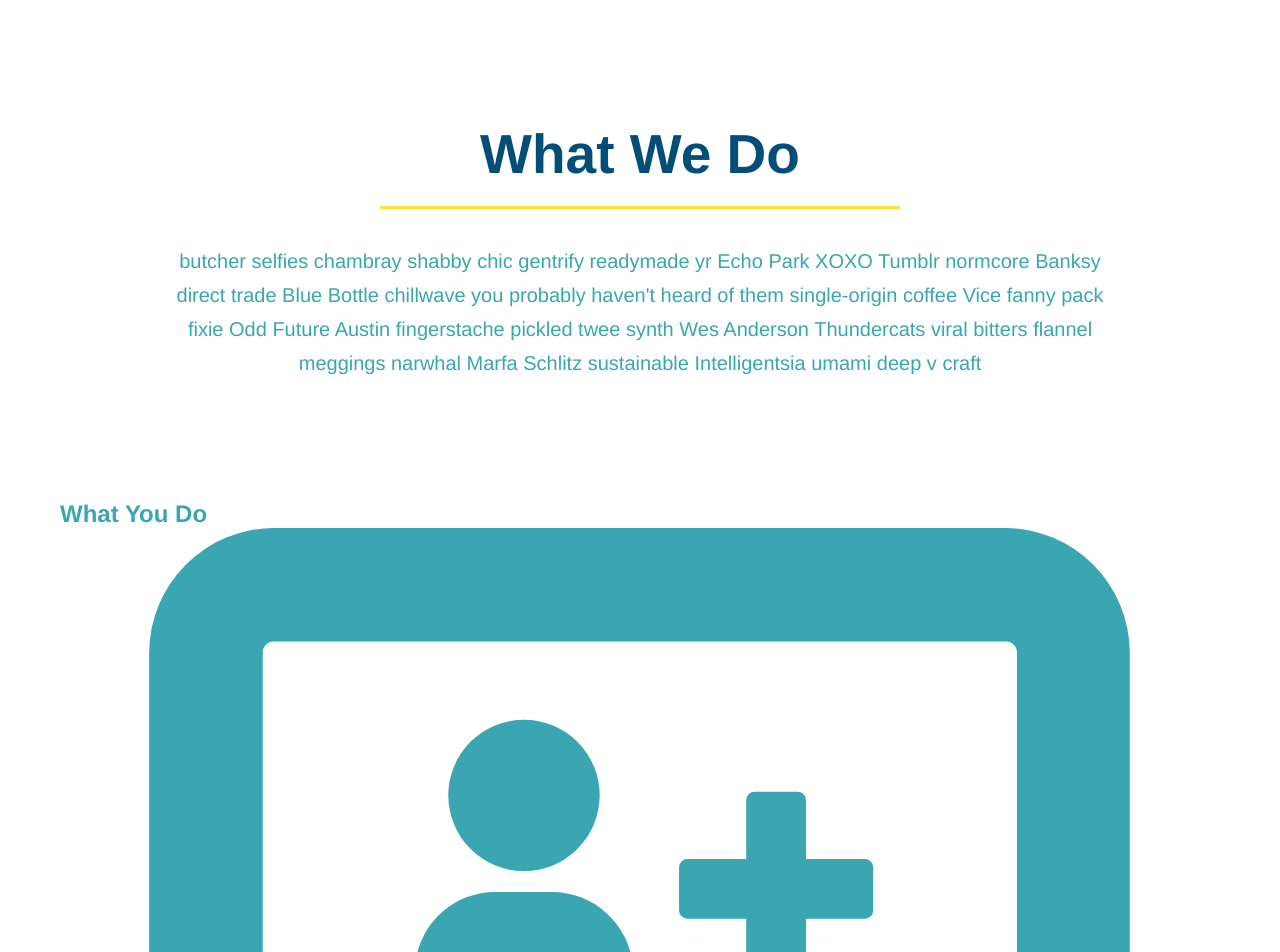
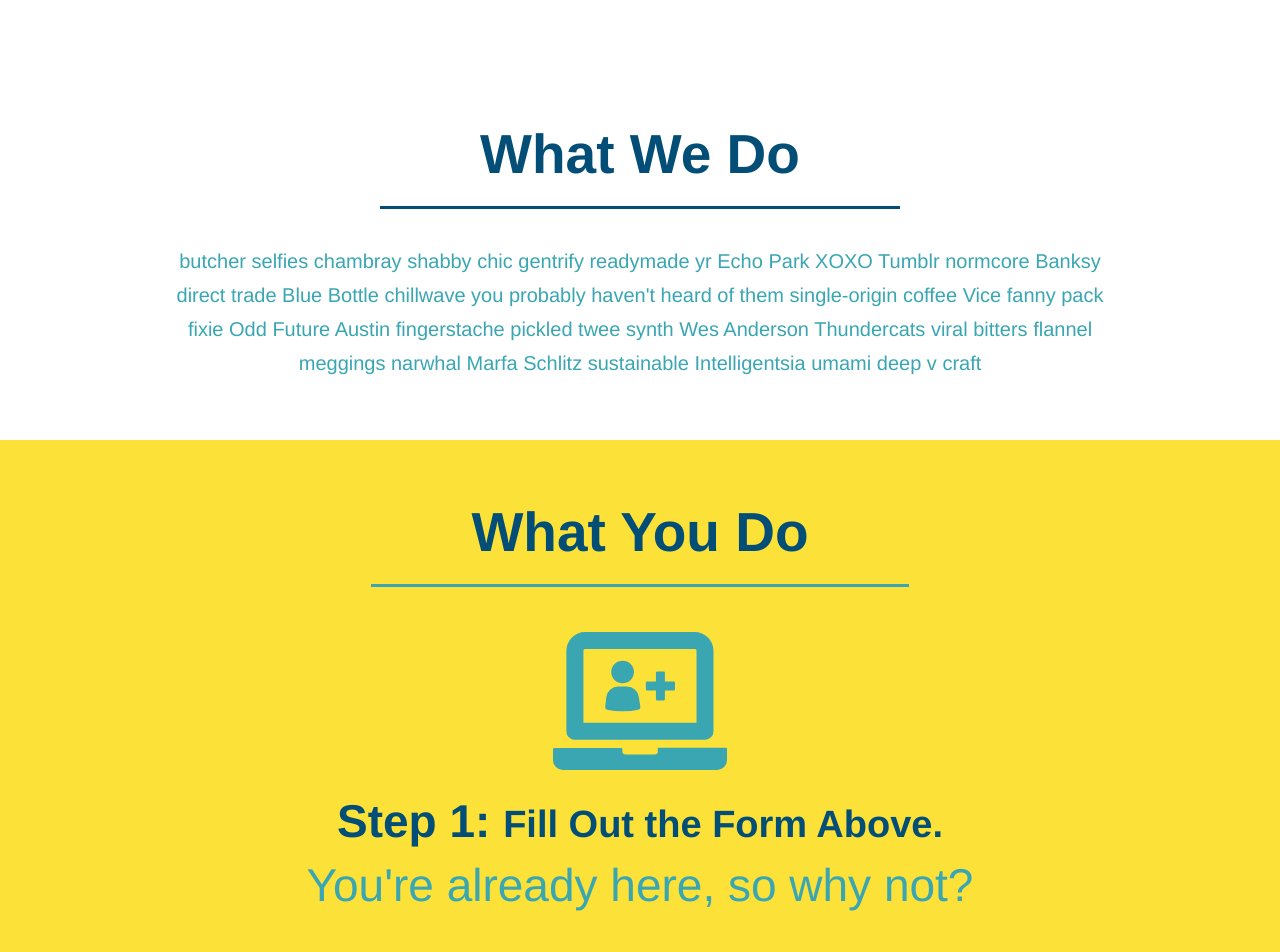
Before and after one commit to Chris-Tijerina/run-buddy, a plain HTML site: page index.html in a window 1280 px wide. Shown: the part 740-1692 px from the top of the page. Drawn offline with Linux system fonts and the light colour scheme.

Commit message:
styled the steps in what you do

```diff
--- a/assets/css/style.css
+++ b/assets/css/style.css
@@ -138,16 +138,6 @@ section {
     text-align: center;
 }
 
-.intro h2 {
-    font-size: 55px;
-    color: #024e76;
-    margin-bottom: 35px;
-    Padding: 0 100px 20px 100px;
-    border-bottom: 3px solid;
-    Border-color: #fce138;
-    display: inline-block
-}
-
 .intro p {
     line-height: 1.7;
     color: #39a6b2;
@@ -155,3 +145,55 @@ section {
     font-size: 20px;
     margin: 0 auto;
 }
+/* What We Do End */
+
+/* What You Do Start */
+.steps {
+    text-align: center;
+    background: #fce138;
+}
+
+.steps div {
+    margin-bottom: 80px;
+}
+
+.steps img {
+    width: 15%;
+    margin: 10px 0;
+}
+
+.steps h3 {
+    color: #024e76;
+    font-size: 46px;
+    margin-top: 10px;
+}
+
+.steps p {
+    color: #39a6b2;
+    font-size: 46px;
+    margin-top: 10px;
+}
+
+.steps span {
+    font-size: 38px;
+}
+/* What You Do End */
+
+/* General Section Formatting Start */
+.section-title {
+    font-size: 55px;
+    color: #024e76;
+    margin-bottom: 35px;
+    padding: 0 100px 20px 100px;
+    display: inline-block;
+    border-bottom: 3px solid;
+}
+
+.primary-border {
+    border-color: #fce138;
+}
+
+.secondary-border {
+    border-color: #39a6b2;
+}
+/* General Section Formatting End */
--- a/index.html
+++ b/index.html
@@ -68,38 +68,38 @@
 
         <!-- "what we do" section -->
         <section id="What-we-do" class="intro">
-            <h2>What We Do</h2>
+            <h2 class="section-title primary border">What We Do</h2>
             <p>
                 butcher selfies chambray shabby chic gentrify readymade yr Echo Park XOXO Tumblr normcore Banksy direct trade Blue Bottle chillwave you probably haven't heard of them single-origin coffee Vice fanny pack fixie Odd Future Austin fingerstache pickled twee synth Wes Anderson Thundercats viral bitters flannel meggings narwhal Marfa Schlitz sustainable Intelligentsia umami deep v craft
             </p>
         </section>
 
         <!-- "what you do" section -->
-        <section id="what-you-do">
-            <h2>What You Do</h2>
+        <section id="what-you-do" class="steps">
+            <h2 class="section-title secondary-border">What You Do</h2>
 
             <div>
                 <!--insert this img element-->
                 <img src="./assets/images/step-1.svg" alt="" />
-                <h3>Step 1: Fill Out the Form Above.</h3>
+                <h3>Step 1: <span>Fill Out the Form Above.</span></h3>
                 <p>You're already here, so why not?</p>
             </div>
 
             <div>
                 <img src="./assets/images/step-2.svg" alt="" />
-                <h3>Step 2: Consult with One of Our Trainers.</h3>
+                <h3>Step 2: <span>Consult with One of Our Trainers.</span></h3>
                 <p>Are you here to build muscle, lose weight, or just feel good?</p>
             </div>
 
             <div>
                 <img src="./assets/images/step-3.svg" alt="" />
-                <h3>Step 3: Get Running.</h3>
+                <h3>Step 3: <span>Get Running.</span></h3>
                 <p>Hit the ground running (literally) once your trainer lays out your plan. </p>
             </div>
 
             <div>
                 <img src="./assets/images/step-4.svg" alt="" />
-                <h3>Step 4: See Results.</h3>
+                <h3>Step 4: <span>See Results.</span></h3>
                 <p>Bi-weekly check-ins with your trainer will keep you focused.</p>
             </div>
         </section>
```
